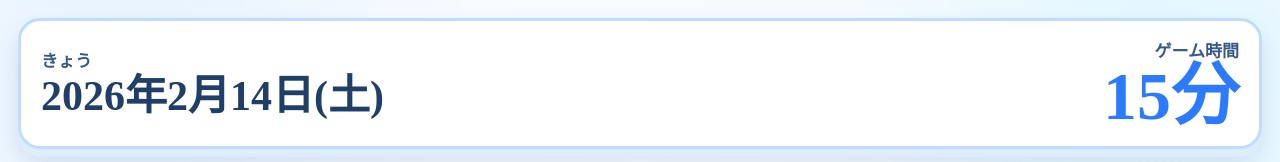
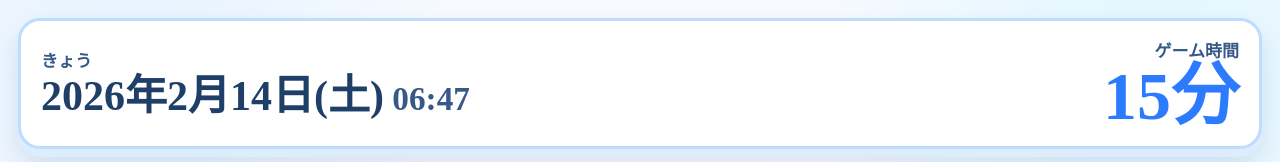
Before and after one commit to a2kiti/webapp20260214, a Next.js app: page / in a window 1280 px wide. Shown: the top 162 px of the page. Built offline with nearby package versions, Linux system fonts and the light colour scheme.

Commit message:
feat: show current time next to date

```diff
--- a/src/app/page.module.css
+++ b/src/app/page.module.css
@@ -39,6 +39,12 @@
   font-size: clamp(26px, 3.4vw, 42px);
   color: #1f3f68;
   line-height: 1.15;
+}
+
+.time {
+  font-size: clamp(22px, 2.6vw, 34px);
+  color: #365988;
+  font-weight: 700;
 }
 
 .headerRight {
--- a/src/app/page.tsx
+++ b/src/app/page.tsx
@@ -103,6 +103,13 @@ function formatJapaneseDate(dateKey: string): string {
   });
 }
 
+function formatCurrentTime(now: Date): string {
+  return now.toLocaleTimeString("ja-JP", {
+    hour: "2-digit",
+    minute: "2-digit",
+  });
+}
+
 function loadSettings(): Settings {
   if (typeof window === "undefined") return DEFAULT_SETTINGS;
   const raw = localStorage.getItem(STORAGE_SETTINGS_KEY);
@@ -153,11 +160,8 @@ function saveRecords(records: Record<string, DailyRecord>): void {
   localStorage.setItem(STORAGE_RECORDS_KEY, JSON.stringify(records));
 }
 
-function getInitialTodayRecord(): DailyRecord {
-  const todayKey = getTodayKey();
-  const settings = loadSettings();
-  const records = loadRecords();
-  const existing = records[todayKey];
+function createRecordForDate(dateKey: string, records: Record<string, DailyRecord>, settings: Settings): DailyRecord {
+  const existing = records[dateKey];
   if (existing) {
     return {
       ...existing,
@@ -165,7 +169,7 @@ function getInitialTodayRecord(): DailyRecord {
     };
   }
 
-  const yesterdayKey = getYesterdayKey(todayKey);
+  const yesterdayKey = getYesterdayKey(dateKey);
   const yesterday = records[yesterdayKey];
   const carryInSeconds =
     settings.carryOverEnabled && yesterday && yesterday.remainingSeconds && yesterday.remainingSeconds > 0
@@ -173,7 +177,7 @@ function getInitialTodayRecord(): DailyRecord {
       : 0;
 
   return {
-    date: todayKey,
+    date: dateKey,
     checks: { ...DEFAULT_CHECKS },
     carryInSeconds,
     lockedAllocationMinutes: null,
@@ -182,6 +186,13 @@ function getInitialTodayRecord(): DailyRecord {
     isAlarming: false,
     lastStartedAt: null,
   };
+}
+
+function getInitialTodayRecord(): DailyRecord {
+  const todayKey = getTodayKey();
+  const settings = loadSettings();
+  const records = loadRecords();
+  return createRecordForDate(todayKey, records, settings);
 }
 
 function playTimerEndSound(settings: Settings): void {
@@ -226,6 +237,7 @@ function playTimerEndSound(settings: Settings): void {
 export default function Home() {
   const [today, setToday] = useState<DailyRecord | null>(null);
   const [settings, setSettings] = useState<Settings>(DEFAULT_SETTINGS);
+  const [currentTime, setCurrentTime] = useState<Date>(new Date());
   const alarmIntervalRef = useRef<number | null>(null);
   const [showStartConfirm, setShowStartConfirm] = useState(false);
 
@@ -244,6 +256,14 @@ export default function Home() {
     records[today.date] = today;
     saveRecords(records);
   }, [today]);
+
+  useEffect(() => {
+    const id = window.setInterval(() => {
+      setCurrentTime(new Date());
+    }, 1000);
+
+    return () => window.clearInterval(id);
+  }, []);
 
   useEffect(() => {
     const id = window.setInterval(() => {
@@ -269,6 +289,29 @@ export default function Home() {
         return next;
       });
     }, 1000);
+    return () => window.clearInterval(id);
+  }, []);
+
+  useEffect(() => {
+    const id = window.setInterval(() => {
+      const latestSettings = loadSettings();
+      setSettings(latestSettings);
+      setToday((prev) => {
+        if (!prev) return prev;
+
+        const todayKey = getTodayKey();
+        if (prev.date === todayKey) return prev;
+
+        const records = loadRecords();
+        records[prev.date] = prev;
+        const next = createRecordForDate(todayKey, records, latestSettings);
+        records[todayKey] = next;
+        saveRecords(records);
+        setShowStartConfirm(false);
+        return next;
+      });
+    }, 30 * 1000);
+
     return () => window.clearInterval(id);
   }, []);
 
@@ -394,7 +437,10 @@ export default function Home() {
       <section className={styles.headerCard}>
         <div>
           <p className={styles.label}>きょう</p>
-          <h1 className={styles.date}>{formatJapaneseDate(today.date)}</h1>
+          <h1 className={styles.date}>
+            {formatJapaneseDate(today.date)}
+            <span className={styles.time}> {formatCurrentTime(currentTime)}</span>
+          </h1>
         </div>
         <div className={styles.headerRight}>
           <p className={styles.label}>ゲーム時間</p>
```
